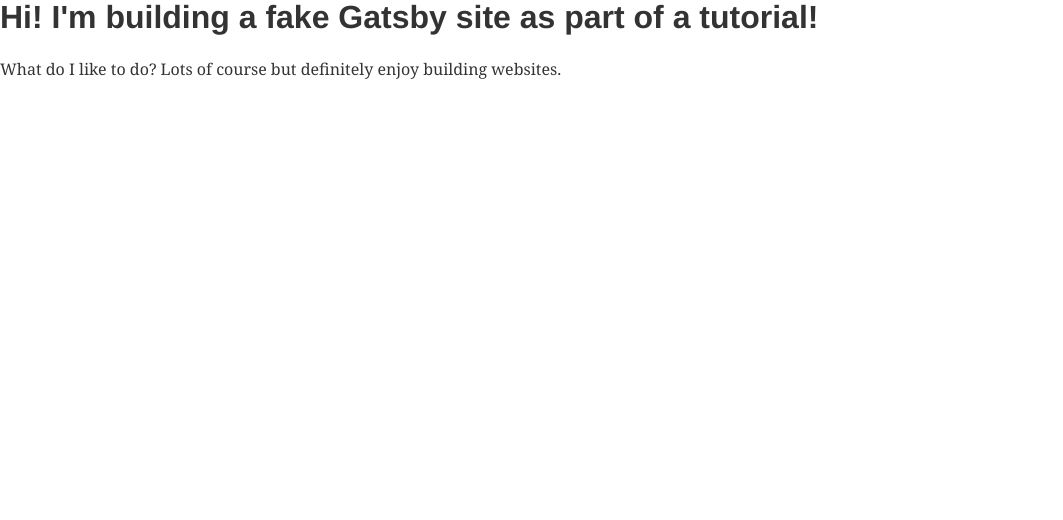
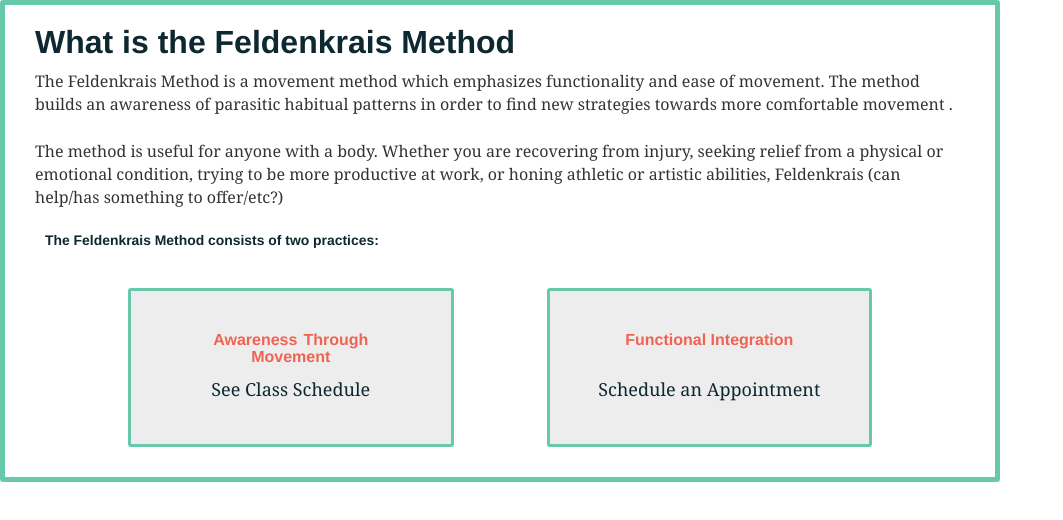
Before and after one commit to zan-rosenthal/trent-crestwell, a Gatsby site: page / in a window 1280 px wide. Shown: the whole page, without its empty margins (0-1063 px from the left). Built offline with nearby package versions, Linux system fonts and the light colour scheme; Gatsby itself is replaced by a stand-in of ours.

Commit message:
With new pages

```diff
--- a/gatsby-config.js
+++ b/gatsby-config.js
@@ -6,5 +6,6 @@
         pathToConfigModule: `src/utils/typography.js`,
       },
     },
+    'gatsby-plugin-sass'
   ],
 }
--- a/package.json
+++ b/package.json
@@ -8,9 +8,12 @@
     "serve": "gatsby serve"
   },
   "dependencies": {
+    "classnames": "^2.2.5",
     "gatsby": "^1.4.1",
     "gatsby-link": "^1.4.1",
+    "gatsby-plugin-sass": "^1.0.2",
     "gatsby-plugin-typography": "^1.7.3",
+    "grommet": "^1.6.0",
     "typography-theme-fairy-gates": "^0.15.11"
   }
 }
--- a/src/components/ListLink/index.js
+++ b/src/components/ListLink/index.js
@@ -1,9 +1,13 @@
 import React from "react"
 import Link from "gatsby-link"
+import cx from 'classnames'
+import styles from '../../styles/listLink.module.scss'
 
 export const ListLink = props =>
-  <li style={{ display: `inline-block`, marginRight: `1rem` }}>
-    <Link to={props.to}>
+  <li className={cx(styles.listItem, props.listClass)}>
+    <Link
+      className={props.linkClass}
+      to={props.to}>
       {props.children}
     </Link>
   </li>
--- a/src/pages/index.js
+++ b/src/pages/index.js
@@ -1,10 +1,55 @@
 import React from "react"
+import styles from '../styles/index.module.scss'
+import ListLink from '../components/ListLink'
+import cx from 'classnames'
+
 
 export default () =>
-  <div>
-    <h1>Hi! I'm building a fake Gatsby site as part of a tutorial!</h1>
+  <div className={styles.contentBody}>
+    <div>
+    <h1
+      className={cx(styles.title, styles.header)}>
+      What is the Feldenkrais Method</h1>
     <p>
-      What do I like to do? Lots of course but definitely enjoy building
-      websites.
+      The Feldenkrais Method is a movement method which emphasizes functionality and ease of movement. The method builds an awareness of parasitic habitual patterns in order to find new strategies towards more comfortable movement .
     </p>
+    <p>
+      The method is useful for anyone with a body. Whether you are recovering from injury, seeking relief from a physical or emotional condition, trying to be more productive at work, or honing athletic or artistic abilities, Feldenkrais (can help/has something to offer/etc?)
+    </p>
+    <h5
+      className={styles.title}
+      >The Feldenkrais Method consists of two practices: </h5>
+    <div className={styles.boxContainer}>
+      <div className={styles.box}>
+        <div>
+          <h4
+            className={cx(styles.title, styles.boxTitle)}>
+              <span>Awareness</span>
+              <span>Through </span>
+              <span>Movement</span>
+          </h4>
+        </div>
+        <ListLink
+          listClass={styles.linkContainer}
+          linkClass={styles.bodyLink}
+          to="/classes">
+          See Class Schedule
+        </ListLink>
+      </div>
+      <div className={styles.box}>
+        <div>
+          <h4
+            className={cx(styles.title, styles.boxTitle)}>
+            Functional Integration
+          </h4>
+        </div>
+        <ListLink
+          listClass={styles.linkContainer}
+          linkClass={styles.bodyLink}
+          to="/apointments">
+          Schedule an Appointment
+        </ListLink>
+      </div>
+    </div>
   </div>
+  </div>
--- /dev/null
+++ b/src/styles/_variables.scss
@@ -0,0 +1,19 @@
+// Eletric Tropic
+$primary-accent: #67C8AC;
+$secondary-accent: #0D2830;
+$ternary-accent: #EE6352;
+$cool-background: #EDEDED;
+$warm-background: #FFE3DC;
+$dark-gray: #8F9491;
+$light-gray: #C2C5CE;
+$white: #fff;
+$crazy-accent: #5DFDCB;
+
+//The wolf and the sheep
+// $primary-accent: #67C8AC;
+// $secondary-accent: #161338;
+// $cool-background: #D4DCFF;
+// $warm-background: #FAC8CD;
+// $dark-gray: #5a5852;
+// $light-gray: #C2C5CE;
+// $white: #fff;
--- /dev/null
+++ b/src/styles/index.module.scss
@@ -0,0 +1,59 @@
+@import './_variables';
+
+.boxContainer {
+  display: flex;
+  justify-content: space-evenly;
+  margin-top: 40px;
+}
+
+.box {
+  align-items: center;
+  background: $cool-background;
+  border-radius: 3px;
+  border: $primary-accent 3px solid;
+  display: flex;
+  flex-direction: column;
+  justify-content: space-between;
+  padding: 30px;
+  width: 35%;
+}
+
+.bodyLink {
+  color: $secondary-accent;
+  font-size: 18px;
+  text-decoration: none;
+  text-shadow: none;
+  font-weight: 500;
+}
+
+.contentBody {
+  background: $white;
+  border-radius: 3px;
+  border: 5px solid $primary-accent;
+  padding: 10px 30px 30px;
+  width: 1000px;
+}
+
+.linkContainer {
+  margin-left: none;
+}
+
+.title {
+  display: flex;
+  margin: 10px;
+  color: $secondary-accent;
+}
+
+.header {
+  margin-left: 0;
+}
+
+.boxTitle {
+  color: $ternary-accent;
+  flex-wrap: wrap;
+  justify-content: center;
+
+  span {
+    margin: 0 3px;
+  }
+}
--- /dev/null
+++ b/src/styles/listLink.module.scss
@@ -0,0 +1,6 @@
+@import './_variables';
+
+.listItem {
+  color: $primary-accent;
+  list-style: none;
+}
--- /dev/null
+++ b/src/styles/main.module.scss
@@ -0,0 +1,50 @@
+@import './_variables';
+
+.outerContainer {
+  background: $warm-background;
+  margin: 0 auto;
+  padding: 0 1rem;
+}
+
+.innerContainer {
+  margin: 0 auto;
+  padding: 1.25rem 1rem;
+}
+
+.nav {
+  float: right;
+  list-style: none;
+  display: flex;
+  justify-content: space-around;
+}
+
+.header{
+  display: flex;
+  justify-content: space-between;
+  width: 1000px;
+}
+
+.siteTitle {
+  color: $ternary-accent;
+  margin: 0 0 30px;
+}
+
+.headerWrapper,
+.contentWrapper {
+  display: flex;
+  justify-content: center;
+}
+
+.linkContainer {
+  margin: 0 10px;
+
+  a {
+    text-shadow: none;
+  }
+}
+
+:global {
+  a {
+    color: $secondary-accent;
+  }
+}
```
Also changed, not shown: src/layouts/index.js (+24 -13 lines), src/pages/classes.js (added, +9 -0 lines), src/styles/tropical_theme.scss (added, +7 -0 lines), src/pages/about-trent.js (renamed from src/pages/about.js), src/pages/appointments.js (renamed from src/pages/contact.js), 1 other file.
